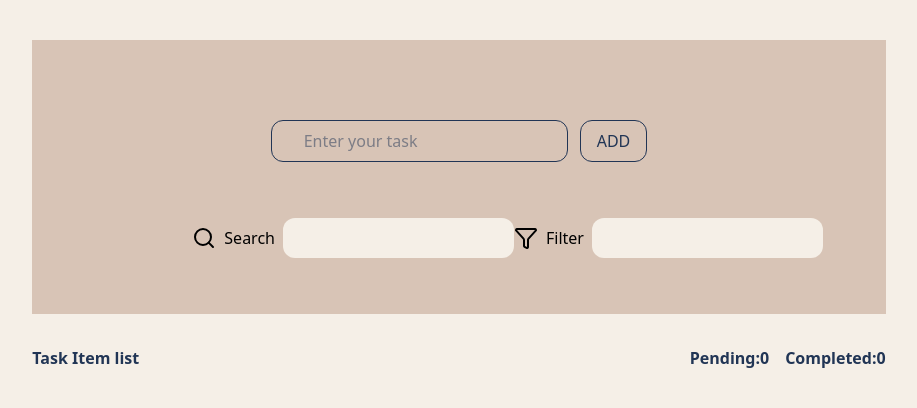
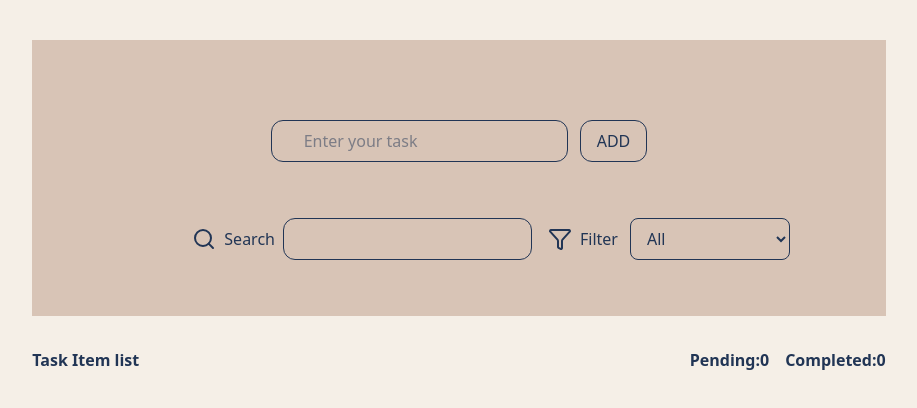
Before and after one commit to MohammadMasumHossain/Todo-using-typescript-Formik, a React (Vite) app: page / in a window 1280 px wide. Shown: the top 408 px of the page, without its empty margins (181-1098 px from the left). Built offline with nearby package versions, Linux system fonts and the light colour scheme.

Commit message:
pagination

```diff
--- a/package.json
+++ b/package.json
@@ -15,6 +15,7 @@
     "lucide-react": "^0.562.0",
     "react": "^19.2.0",
     "react-dom": "^19.2.0",
+    "react-paginate": "^8.3.0",
     "react-router": "^7.10.1",
     "sweetalert2": "^11.26.12",
     "tailwindcss": "^4.1.18"
--- a/src/components/TaskList.tsx
+++ b/src/components/TaskList.tsx
@@ -1,9 +1,11 @@
-import { useContext } from "react";
+import { useContext, useState } from "react";
 import { FormContext } from "../contexts/FormContext";
 // import Delete_button from "./ui/Delete_button";
 
 import { Pin, SquarePen, Trash } from "lucide-react";
 import Swal from "sweetalert2";
+import ReactPaginate from "react-paginate";
+
 
 const TaskList = () => {
   const formContext = useContext(FormContext);
@@ -11,6 +13,8 @@ const TaskList = () => {
 
   const { deleteTask, editTask, togglePin, toggleComplete, tasks } =
     formContext!;
+
+
 
   //   const [completed, setCompleted] = useState(0);
   //   const [pending, setPending] = useState(5);
@@ -83,6 +87,26 @@ const TaskList = () => {
     });
   };
 
+
+
+
+    const itemsPerPage =5;
+
+
+      const [pageNumber, setPageNumber] = useState(0);
+
+
+  const pagesVisited = pageNumber * itemsPerPage;
+
+
+  const pageCount = Math.ceil(tasks.length / itemsPerPage);
+
+
+
+
+   const handlePageClick =({selected}:{selected:number})=>{
+        setPageNumber(selected);
+   }
   return (
     <section className="w-11/12 md:w-8/12  mx-auto mt-6">
       <div className="flex justify-between font-semibold text-primary my-8">
@@ -95,7 +119,9 @@ const TaskList = () => {
         </div>
       </div>
       <div>
-        {sortedTasks.map((task, index) => (
+        {sortedTasks.
+        slice(pagesVisited  , pagesVisited+itemsPerPage)
+        .map((task, index) => (
           <div
             key={index}
             className={` text-primary flex justify-between p-4 mb-2 rounded
@@ -115,7 +141,9 @@ const TaskList = () => {
                   <span className="text-gray-900"></span>
                 </label>
               </div>
-              <div>{task.text}</div>
+              <div className={`${task.IsCompleted ? "line-through" : ""}`}>
+                {task.text}
+              </div>
             </div>
             <div className="flex gap-1 md:gap-4">
               <div
@@ -147,6 +175,26 @@ const TaskList = () => {
           </div>
         ))}
       </div>
+    {(tasks.length > itemsPerPage +1)
+    &&
+    (
+       <ReactPaginate
+        breakLabel="..."
+        nextLabel="next >"
+        onPageChange={handlePageClick}
+        pageRangeDisplayed={5}
+        pageCount={pageCount}
+        previousLabel="< previous"
+        renderOnZeroPageCount={null}
+        containerClassName="flex justify-center gap-4  mt-2 md:mt-6 lg:mt-8"
+        pageClassName="px-3 py-1 border rounded"
+        activeClassName="bg-primary text-white"
+        previousClassName="px-3 py-1 border rounded"
+        nextClassName="px-3 py-1 border rounded"
+        disabledClassName="opacity-50 cursor-not-allowed"
+      />
+    )}
+
     </section>
   );
 };
--- a/src/components/Taskform.tsx
+++ b/src/components/Taskform.tsx
@@ -1,5 +1,5 @@
 import { useFormik } from "formik";
-import { useContext } from "react";
+import { useContext,} from "react";
 import { FormContext } from "../contexts/FormContext";
 import { FunnelIcon, Search } from "lucide-react";
 
@@ -12,6 +12,7 @@ const Taskform = () => {
 
   if (!formContext) return null;
 
+
   const formik = useFormik<FormValues>({
     initialValues: { text: "" },
     onSubmit: (values, { resetForm }) => {
@@ -19,6 +20,11 @@ const Taskform = () => {
       resetForm();
     },
   });
+
+
+
+
+
 
   return (
     <section className="pt-10 w-11/12 md:w-8/12  mx-auto">
@@ -41,21 +47,42 @@ const Taskform = () => {
           ADD
         </button>
       </form>
-      <div className="bg-surface py-14 justify-between px-40 items-center flex">
-        <div className="flex gap-2 items-center">
+      <div className="bg-surface py-14 justify-between px-40 lg:gap-4 sm:space-y-4 lg:space-y-0 lg:flex">
+        <div className="flex gap-2 text-primary items-center">
           <Search />
           <p>Search</p>
-          <input type="text" className="bg-back py-2 rounded-xl" />
+          <input
+            type="text"
+            className="bg-surface border focus:bg-back px-2 py-2 rounded-xl"
+          />
         </div>
-        <div className="flex items-center gap-2">
+        {/* <div className="flex items-center gap-2">
           <FunnelIcon />
           <p>Filter</p>
           <input
             type="text"
             name=""
             id=""
-            className=" rounded-xl bg-back py-2"
+            className=" rounded-xl bg-surface border focus:bg-back py-2"
           />
+        </div> */}
+        <div>
+          <div className="flex flex-col sm:flex-row items-start sm:items-center justify-between gap-3 ">
+            <div className="flex items-center gap-2 text-primary ">
+              <FunnelIcon />
+              <span>Filter</span>
+            </div>
+
+            <select
+              // onChange={(e) => setFilteredStatus(e.target.value)}
+              className="w-full sm:w-40 bg-surface border focus:bg-back  text-primary
+              px-3 py-2 rounded-lg focus:ring-2 focus:ring-primary focus:outline-none"
+            >
+              <option value="all">All</option>
+              <option value="pending">Pending</option>
+              <option value="completed">Completed</option>
+            </select>
+          </div>
         </div>
       </div>
     </section>
--- a/src/index.css
+++ b/src/index.css
@@ -1,17 +1,16 @@
+@import url('https://fonts.googleapis.com/css2?family=Outfit:wght@100..900&display=swap');
 @import "tailwindcss";
-
-@import url('https://fonts.googleapis.com/css2?family=Outfit:wght@100..900&display=swap');
 
 
 @theme {
 
- --color-back: #F5EFE7;
+  --color-back: #F5EFE7;
   --color-surface: #D8C4B6;
 
   --color-primary: #213555;
   --color-secondary: #3E5879;
 
-  --color-primary: #213555;
+
   --color-primary-hover: #3E5879;
 
   --color-border: #3E5879;
```
Also changed, not shown: 1 other file (tests, documents, lock files or other folders).
